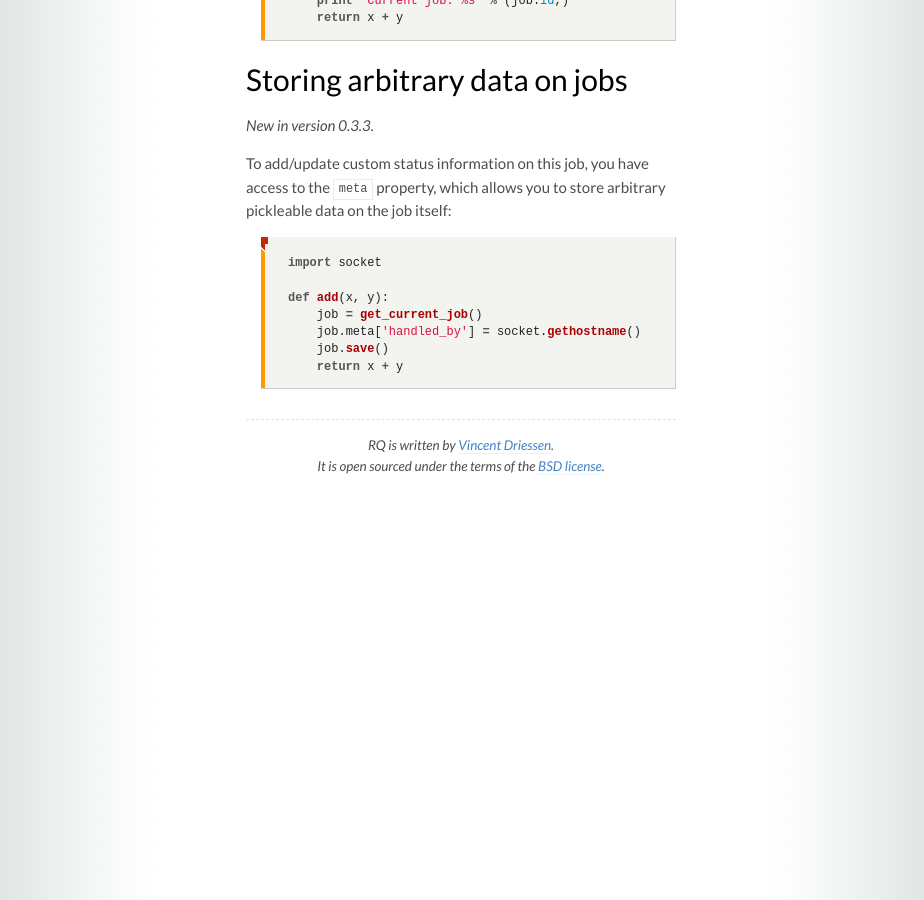
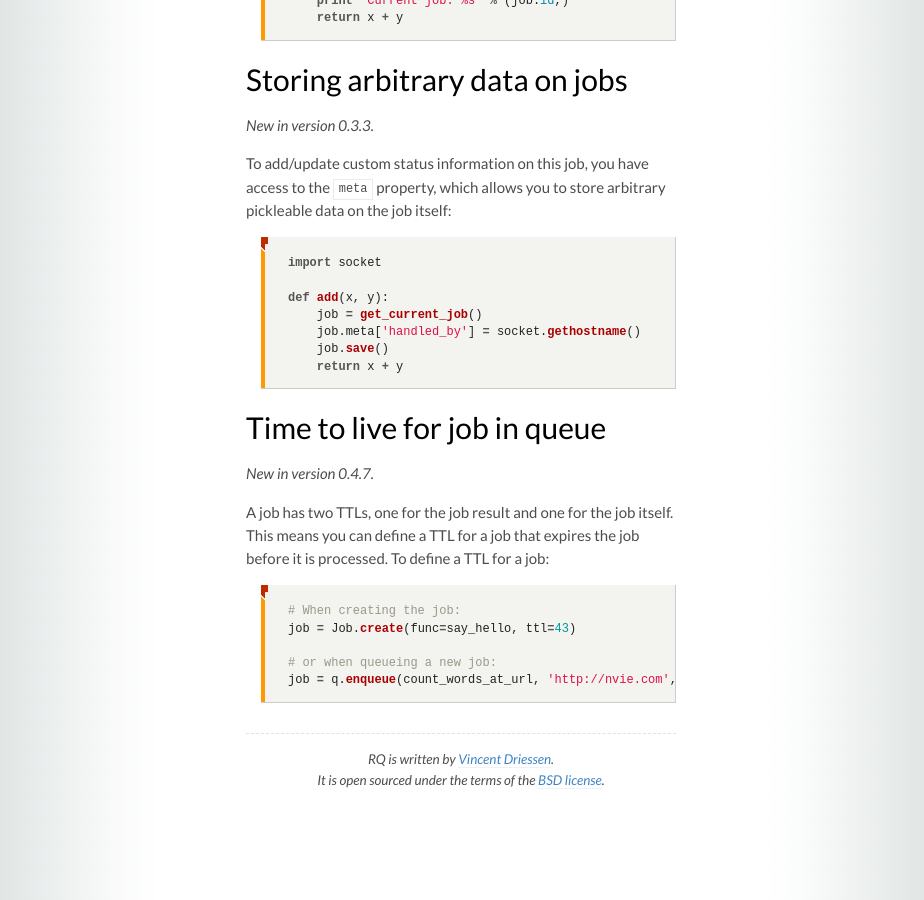
Before and after one commit to rq/rq, a Jekyll site: the page built from docs/jobs.md, in a window 1280 px wide and 900 px high, scrolled down 678 px. Shown: the whole window, without its empty margins (179-1103 px from the left). Built offline with Jekyll 4.4.1, drawn with Linux system fonts in a browser that asks for light colours; some web fonts are replaced; Markdown is read by kramdown in place of the engine named in the settings.

Commit message:
adding documentation for job ttl

```diff
--- a/docs/jobs.md
+++ b/docs/jobs.md
@@ -42,3 +42,19 @@ def add(x, y):
     job.save()
     return x + y
 {% endhighlight %}
+
+
+## Time to live for job in queue
+
+_New in version 0.4.7._
+
+A job has two TTLs, one for the job result and one for the job itself. This means you can define a TTL for a job that
+expires the job before it is processed. To define a TTL for a job:
+
+{% highlight python %}
+# When creating the job:
+job = Job.create(func=say_hello, ttl=43)
+
+# or when queueing a new job:
+job = q.enqueue(count_words_at_url, 'http://nvie.com', ttl=43)
+{% endhighlight %}
```
